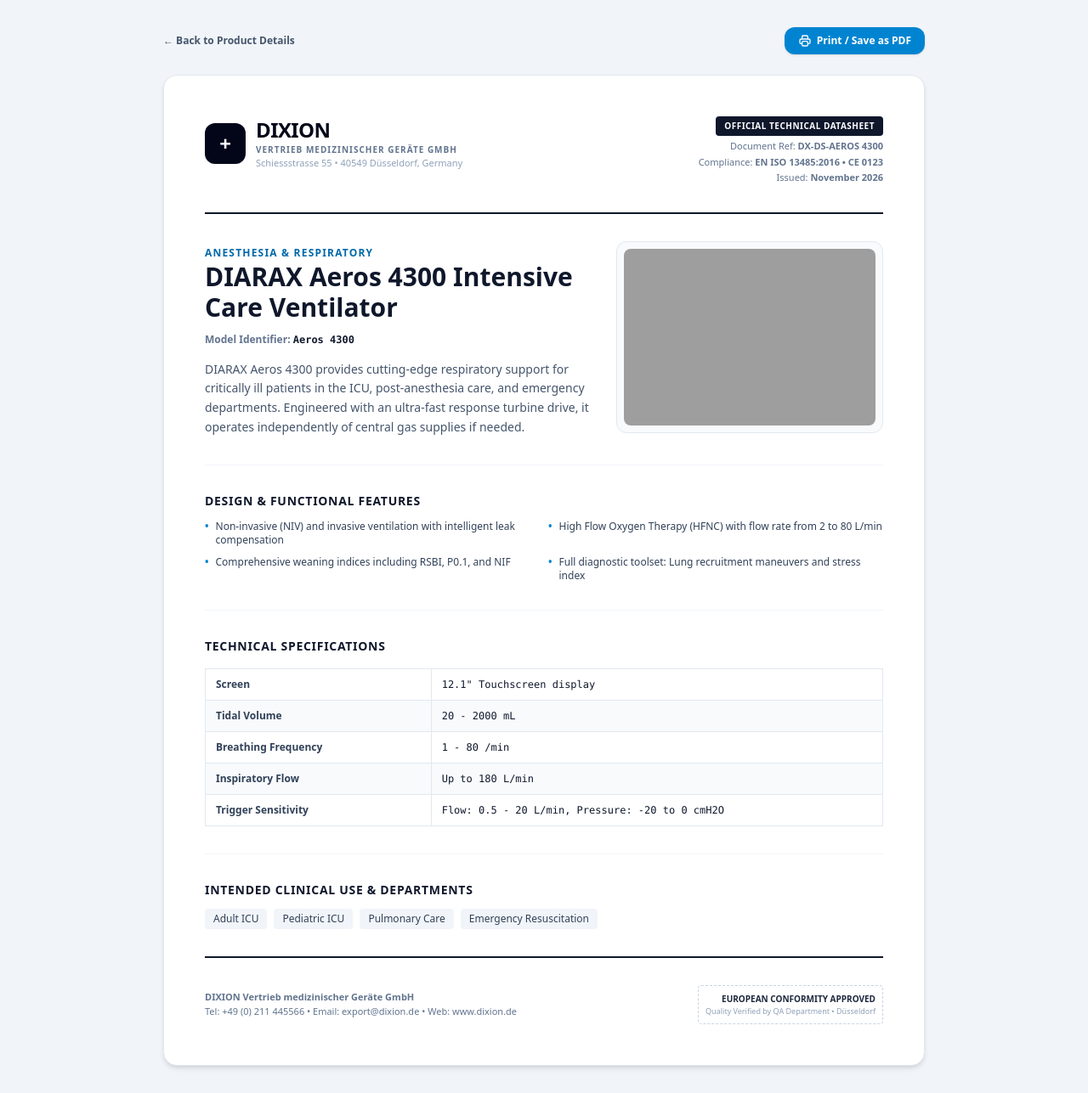
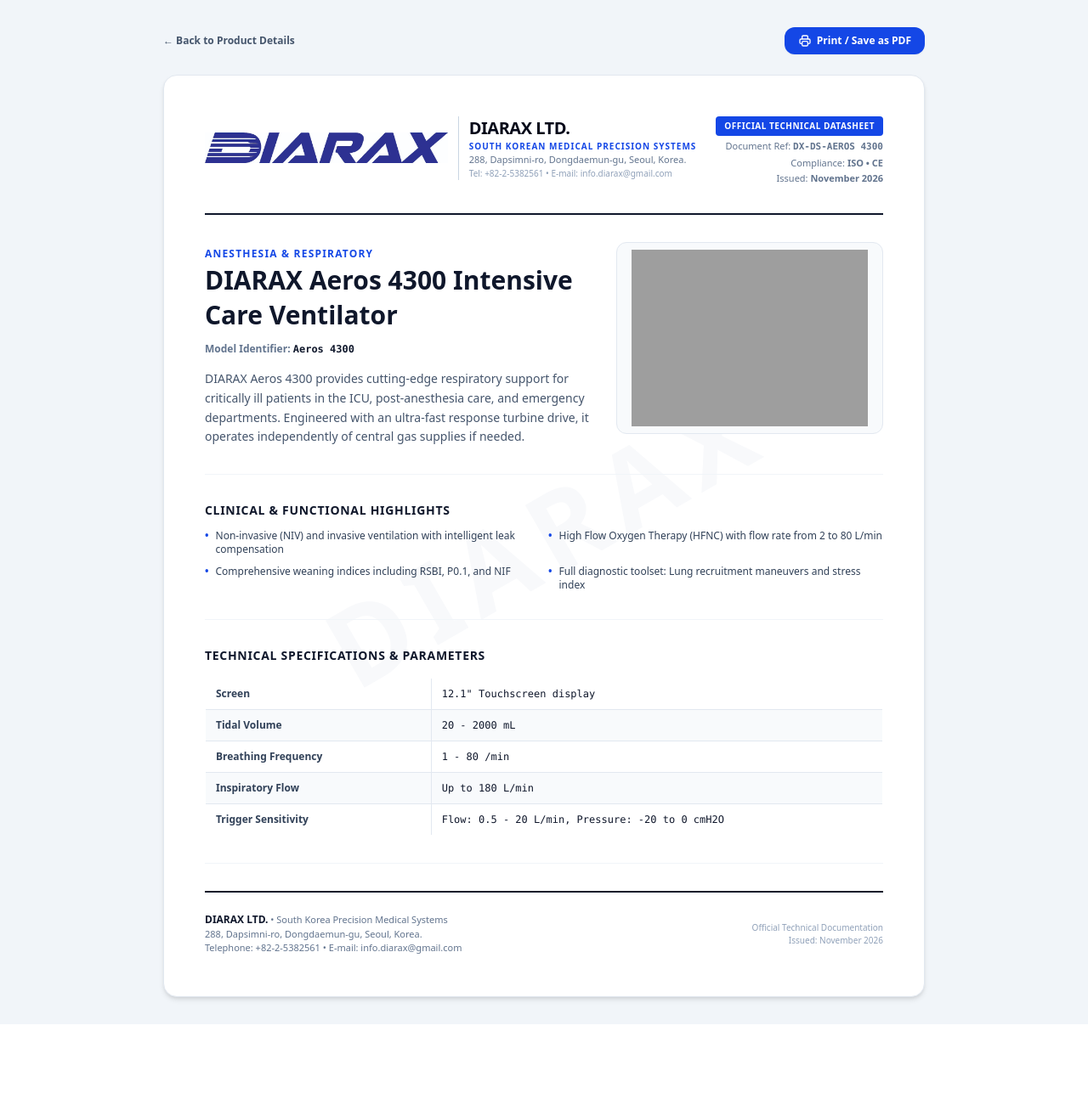
Before and after one commit to Masum-WebD/diarax, a Laravel app: page /products/diarax-aeros-4300/datasheet in a window 1280 px wide. Shown: the whole page at 85% size. After the commit the page ends 1206 px from the top, so only its background shows below. Run offline with Laravel 12, Linux system fonts and the light colour scheme; data comes from the database, SQL or seed files in the repository; style sheets or scripts are compiled from the project's sources; grey boxes are pictures that could not be loaded.

Commit message:
Apply all corrections from specification document across Contact, Footer, Quote, About, News, Downloads, Datasheet, Products and Home

```diff
--- a/resources/views/pages/products/datasheet.blade.php
+++ b/resources/views/pages/products/datasheet.blade.php
@@ -3,13 +3,27 @@
 <head>
     <meta charset="utf-8">
     <meta name="viewport" content="width=device-width, initial-scale=1">
-    <title>Technical Datasheet - {{ $product->model_code }} | DIXION Medical Systems</title>
+    <title>Technical Datasheet - {{ $product->model_code }} | DIARAX Ltd</title>
     @vite(['resources/css/app.css', 'resources/js/app.js'])
     <style>
         @media print {
             .no-print { display: none !important; }
-            body { background: white !important; font-size: 11pt; }
+            body { background: white !important; font-size: 11pt; padding: 0 !important; }
             .page-break { page-break-before: always; }
+        }
+        .hologram-watermark {
+            position: absolute;
+            top: 50%;
+            left: 50%;
+            transform: translate(-50%, -50%) rotate(-30deg);
+            font-size: 8rem;
+            font-weight: 900;
+            color: rgba(30, 58, 138, 0.03);
+            pointer-events: none;
+            user-select: none;
+            white-space: nowrap;
+            letter-spacing: 0.1em;
+            z-index: 0;
         }
     </style>
 </head>
@@ -17,38 +31,44 @@
 
     <!-- Top Action Bar for Screen -->
     <div class="max-w-4xl mx-auto mb-6 flex items-center justify-between no-print">
-        <a href="{{ route('products.show', $product->slug) }}" class="inline-flex items-center text-xs font-semibold text-slate-600 hover:text-sky-600">
+        <a href="{{ route('products.show', $product->slug) }}" class="inline-flex items-center text-xs font-semibold text-slate-600 hover:text-blue-700">
             &larr; Back to Product Details
         </a>
         <div class="flex items-center space-x-3">
-            <button onclick="window.print()" class="px-4 py-2 bg-sky-600 hover:bg-sky-700 text-white rounded-xl text-xs font-bold shadow flex items-center">
+            <button onclick="window.print()" class="px-4 py-2 bg-blue-700 hover:bg-blue-800 text-white rounded-xl text-xs font-bold shadow-xs flex items-center transition">
                 <svg class="w-4 h-4 mr-1.5" fill="none" stroke="currentColor" viewBox="0 0 24 24"><path stroke-linecap="round" stroke-linejoin="round" stroke-width="2" d="M17 17h2a2 2 0 002-2v-4a2 2 0 00-2-2H5a2 2 0 00-2 2v4a2 2 0 002 2h2m2 4h6a2 2 0 002-2v-4a2 2 0 00-2-2H9a2 2 0 00-2 2v4a2 2 0 002 2zm8-12V5a2 2 0 00-2-2H9a2 2 0 00-2 2v4h10z"/></svg>
                 Print / Save as PDF
             </button>
         </div>
     </div>
 
-    <!-- Official Document Container (A4 styling) -->
-    <div class="max-w-4xl mx-auto bg-white rounded-2xl shadow-md border border-slate-200 p-8 sm:p-12">
+    <!-- Official Document Container (A4 styling with subtle hologram background) -->
+    <div class="max-w-4xl mx-auto bg-white rounded-2xl shadow-md border border-slate-200 p-8 sm:p-12 relative overflow-hidden">
+
+        <!-- Backend DIARAX Hologram Design -->
+        <div class="hologram-watermark">
+            DIARAX
+        </div>
+
+        <div class="relative z-10">
             <!-- Letterhead Header -->
-        <div class="flex items-start justify-between pb-8 border-b-2 border-slate-900 mb-8">
+            <div class="flex flex-col sm:flex-row items-start justify-between pb-8 border-b-2 border-slate-900 mb-8 gap-4">
                 <div class="flex items-center space-x-3">
-                <div class="w-12 h-12 rounded-xl bg-slate-950 text-white flex items-center justify-center font-bold text-2xl">
-                    +
-                </div>
-                <div>
-                    <h1 class="font-heading text-2xl font-black text-slate-950 tracking-tight">DIXION</h1>
-                    <p class="text-[10px] uppercase font-bold tracking-widest text-slate-500">Vertrieb medizinischer Geräte GmbH</p>
-                    <p class="text-[11px] text-slate-400">Schiessstrasse 55 &bull; 40549 Düsseldorf, Germany</p>
+                    <img src="{{ asset('images/logo.png') }}" alt="DIARAX Logo" class="h-9 w-auto object-contain">
+                    <div class="border-l border-slate-300 pl-3">
+                        <h1 class="font-heading text-xl font-black text-slate-950 tracking-tight">DIARAX LTD.</h1>
+                        <p class="text-[10px] uppercase font-bold tracking-widest text-blue-700">South Korean Medical Precision Systems</p>
+                        <p class="text-[11px] text-slate-500">288, Dapsimni-ro, Dongdaemun-gu, Seoul, Korea.</p>
+                        <p class="text-[10px] text-slate-400">Tel: +82-2-5382561 &bull; E-mail: info.diarax@gmail.com</p>
                     </div>
                 </div>
 
-            <div class="text-right text-[11px] text-slate-500 space-y-0.5">
-                <span class="inline-block px-2.5 py-1 bg-slate-900 text-white font-bold rounded text-[10px] uppercase tracking-wider mb-1">
+                <div class="text-left sm:text-right text-[11px] text-slate-500 space-y-0.5">
+                    <span class="inline-block px-2.5 py-1 bg-blue-700 text-white font-bold rounded text-[10px] uppercase tracking-wider mb-1">
                         Official Technical Datasheet
                     </span>
-                <div>Document Ref: <strong>DX-DS-{{ strtoupper($product->model_code) }}</strong></div>
-                <div>Compliance: <strong>EN ISO 13485:2016 &bull; CE 0123</strong></div>
+                    <div>Document Ref: <strong class="font-mono">DX-DS-{{ strtoupper($product->model_code) }}</strong></div>
+                    <div>Compliance: <strong>ISO &bull; CE</strong></div>
                     <div>Issued: <strong>{{ date('F Y') }}</strong></div>
                 </div>
             </div>
@@ -56,37 +76,41 @@
             <!-- Product Hero Summary -->
             <div class="grid grid-cols-1 md:grid-cols-12 gap-8 items-start mb-8 pb-8 border-b border-slate-100">
                 <div class="md:col-span-7 space-y-3">
-                <span class="text-xs font-bold text-sky-700 uppercase tracking-widest">
+                    <span class="text-xs font-bold text-blue-700 uppercase tracking-widest">
                         {{ $product->category->name }}
                     </span>
-                <h2 class="font-heading text-2xl sm:text-3xl font-bold text-slate-900">
+                    <h2 class="font-heading text-2xl sm:text-3xl font-bold text-slate-900 leading-snug">
                         {{ $product->name }}
                     </h2>
                     <div class="text-xs font-semibold text-slate-500">
-                    Model Identifier: <span class="text-slate-900 font-mono">{{ $product->model_code }}</span>
+                        Model Identifier: <span class="text-slate-900 font-mono font-bold">{{ $product->model_code }}</span>
                     </div>
-                <p class="text-xs sm:text-sm text-slate-600 leading-relaxed pt-1">
-                    {{ $product->description }}
-                </p>
+                    <div class="text-xs sm:text-sm text-slate-600 leading-relaxed pt-1 prose max-w-none">
+                        @if(strip_tags($product->description) !== $product->description)
+                            {!! $product->description !!}
+                        @else
+                            <p class="whitespace-pre-line">{{ $product->description }}</p>
+                        @endif
+                    </div>
                 </div>
 
                 <div class="md:col-span-5">
                     <div class="rounded-xl overflow-hidden border border-slate-200 bg-slate-50 p-2">
-                    <img src="{{ $product->image }}" alt="{{ $product->name }}" class="w-full h-52 object-cover rounded-lg">
+                        <img src="{{ $product->image }}" alt="{{ $product->name }}" class="w-full h-52 object-contain rounded-lg">
                     </div>
                 </div>
             </div>
 
-        <!-- Features & Benefits -->
-        @if($product->features)
+            <!-- Features & Benefits (Clinical Highlights) -->
+            @if(!empty($product->features) && count($product->features) > 0)
                 <div class="mb-8 pb-8 border-b border-slate-100">
                     <h3 class="font-heading text-sm font-bold uppercase tracking-wider text-slate-900 mb-3">
-                    Design & Functional Features
+                        Clinical & Functional Highlights
                     </h3>
                     <ul class="grid grid-cols-1 sm:grid-cols-2 gap-2.5 text-xs text-slate-700">
                         @foreach($product->features as $feature)
                             <li class="flex items-start">
-                            <span class="text-sky-600 mr-2 font-bold">&bull;</span>
+                                <span class="text-blue-700 mr-2 font-bold">&bull;</span>
                                 <span>{{ $feature }}</span>
                             </li>
                         @endforeach
@@ -95,12 +119,12 @@
             @endif
 
             <!-- Technical Parameters Table -->
-        @if($product->specifications)
+            @if(!empty($product->specifications) && count($product->specifications) > 0)
                 <div class="mb-8 pb-8 border-b border-slate-100">
                     <h3 class="font-heading text-sm font-bold uppercase tracking-wider text-slate-900 mb-4">
-                    Technical Specifications
+                        Technical Specifications & Parameters
                     </h3>
-                <table class="w-full text-xs text-left border border-slate-200">
+                    <table class="w-full text-xs text-left border border-slate-200 rounded-lg overflow-hidden">
                         <tbody class="divide-y divide-slate-200">
                             @foreach($product->specifications as $param => $val)
                                 <tr class="even:bg-slate-50">
@@ -117,31 +141,17 @@
                 </div>
             @endif
 
-        <!-- Clinical Applications -->
-        @if($product->applications)
-            <div class="mb-8">
-                <h3 class="font-heading text-sm font-bold uppercase tracking-wider text-slate-900 mb-3">
-                    Intended Clinical Use & Departments
-                </h3>
-                <div class="flex flex-wrap gap-2">
-                    @foreach($product->applications as $app)
-                        <span class="px-2.5 py-1 bg-slate-100 rounded text-xs font-medium text-slate-700">
-                            {{ $app }}
-                        </span>
-                    @endforeach
+            <!-- Official Bottom Company Address -->
+            <div class="pt-6 border-t-2 border-slate-900 flex flex-col sm:flex-row items-center justify-between text-[11px] text-slate-500 gap-4">
+                <div>
+                    <strong class="text-slate-900 text-xs">DIARAX LTD.</strong> &bull; South Korea Precision Medical Systems<br>
+                    <span>288, Dapsimni-ro, Dongdaemun-gu, Seoul, Korea.</span><br>
+                    <span>Telephone: +82-2-5382561 &bull; E-mail: info.diarax@gmail.com</span>
                 </div>
+                <div class="text-right text-[10px] text-slate-400">
+                    <div>Official Technical Documentation</div>
+                    <div>Issued: {{ date('F Y') }}</div>
                 </div>
-        @endif
-
-        <!-- Official Stamp & Footer -->
-        <div class="pt-8 border-t-2 border-slate-900 flex flex-col sm:flex-row items-center justify-between text-[11px] text-slate-500 gap-4">
-            <div>
-                <strong>DIXION Vertrieb medizinischer Geräte GmbH</strong><br>
-                Tel: +49 (0) 211 445566 &bull; Email: export@dixion.de &bull; Web: www.dixion.de
-            </div>
-            <div class="text-center sm:text-right border border-dashed border-slate-300 p-2 rounded">
-                <div class="font-bold text-slate-800 text-[10px] uppercase">European Conformity Approved</div>
-                <div class="text-[9px] text-slate-400">Quality Verified by QA Department &bull; Düsseldorf</div>
             </div>
         </div>
     </div>
--- a/resources/views/pages/products/index.blade.php
+++ b/resources/views/pages/products/index.blade.php
@@ -113,9 +113,9 @@
                 <div class="grid grid-cols-1 md:grid-cols-2 lg:grid-cols-3 gap-5">
                     @foreach($products as $product)
                         <div class="bg-white rounded-2xl border border-slate-200 overflow-hidden shadow-xs hover:shadow-lg hover:border-blue-300 transition duration-200 flex flex-col justify-between group">
-                            <!-- Image -->
-                            <div class="relative h-44 bg-slate-100 overflow-hidden">
-                                <img src="{{ $product->image }}" alt="{{ $product->name }}" class="w-full h-full object-cover group-hover:scale-105 transition-transform duration-300">
+                            <!-- Image (Image Not Adjustment - Natural containment without cropping) -->
+                            <div class="relative h-48 bg-slate-50 flex items-center justify-center p-3 overflow-hidden border-b border-slate-100">
+                                <img src="{{ $product->image }}" alt="{{ $product->name }}" class="max-h-full max-w-full object-contain group-hover:scale-105 transition-transform duration-300">
                                 <span class="absolute top-2.5 left-2.5 px-2 py-0.5 rounded text-[10px] font-bold uppercase tracking-wider bg-white/90 text-slate-900 backdrop-blur-xs shadow-xs">
                                     {{ $product->category->name }}
                                 </span>
```
Also changed, not shown: resources/views/layouts/app.blade.php (+10 -7 lines), resources/views/pages/about.blade.php (+19 -25 lines), resources/views/pages/contact.blade.php (+7 -15 lines), resources/views/pages/downloads.blade.php (+9 -9 lines), resources/views/pages/home.blade.php (+13 -5 lines), resources/views/pages/news.blade.php (+16 -43 lines), resources/views/pages/quote.blade.php (+5 -5 lines), tests/Feature/MedicalPortalTest.php (+2 -2 lines). Lines whose indentation alone changed are shown as unchanged.
